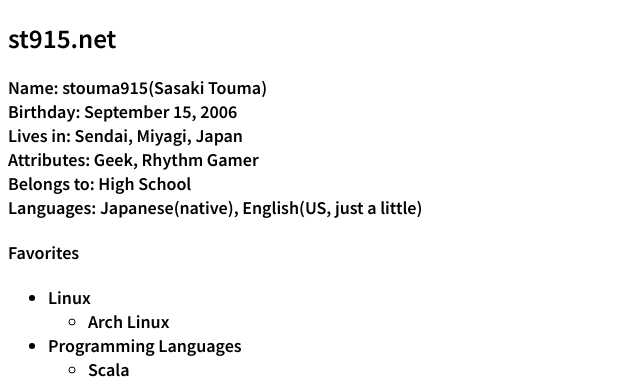
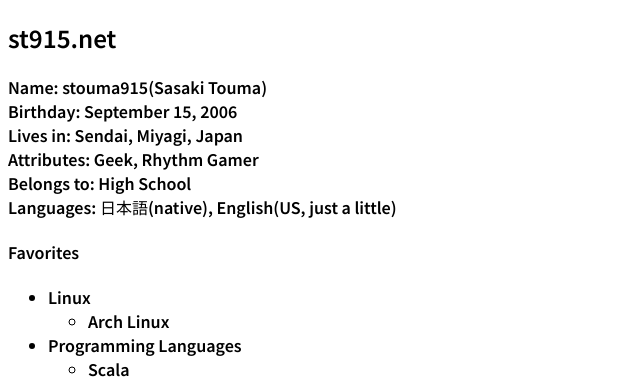
Before and after one commit to t-sasaki915/t-sasaki-net, a Jekyll site: the page built from docs/en/index.md, in a window 1280 px wide and 900 px high. Shown: the top 385 px of the window, without its empty margins (0-640 px from the left). Built offline with Jekyll 4.4.1, drawn with Linux system fonts in a browser that asks for light colours; Markdown is read by kramdown in place of the engine named in the settings.

Commit message:
Update index.md

```diff
--- a/docs/en/index.md
+++ b/docs/en/index.md
@@ -12,7 +12,7 @@
 Lives in: Sendai, Miyagi, Japan<br>
 Attributes: Geek, Rhythm Gamer<br>
 Belongs to: High School<br>
-Languages: Japanese(native), English(US, just a little)
+Languages: 日本語(native), English(US, just a little)
 #### Favorites
 - Linux
   - Arch Linux
```
